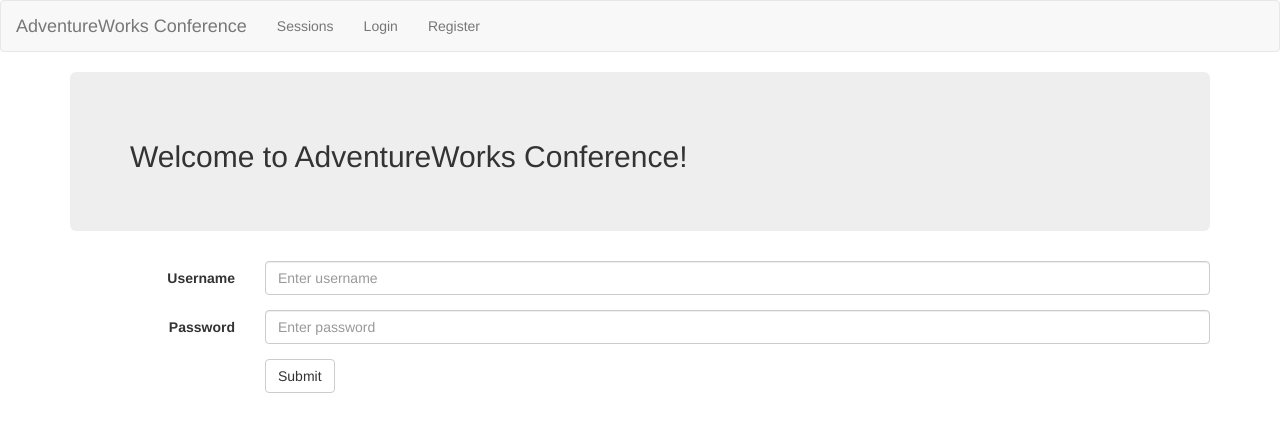
After one commit to AgataSkie/ConferenceApp, a Django app: page /conference/login/ in a window 1280 px wide. The commit adds this page. Shown: the top 432 px of the page. Run offline with Django 3.2, Linux system fonts and the light colour scheme; some libraries are stand-ins or nearby versions.

Commit message:
added login/logout functionality

```diff
--- a/Conference/urls.py
+++ b/Conference/urls.py
@@ -18,6 +18,6 @@ from django.contrib import admin
 
 
 urlpatterns = [
-    url(r'^admin/', admin.site.urls),
+    url(r'^admin/', admin.site.urls, name='admin'),
     url(r'^conference/', include('ConferenceApp.urls')),
 ]
--- /dev/null
+++ b/ConferenceApp/auth.py
@@ -0,0 +1,31 @@
+from django.shortcuts import render, redirect
+from django.contrib import auth
+
+def login(request):
+
+    if request.method == "GET":
+        return render(request, "ConferenceApp/auth/login.html")
+
+    elif request.method == "POST":
+        username = request.POST['username']
+        password = request.POST['password']
+        user = auth.authenticate(username=username, password=password)
+
+        if user is not None:
+            if user.is_active:
+                auth.login(request, user)
+                next = ""
+                if "next" in request.GET:
+                    next = request.GET["next"]
+                if next == None or next == "":
+                    next = "/conference/"
+                return redirect(next)
+            else:
+                return render(request, "ConferenceApp/auth/login.html", { "warning": "Your account is disabled"})
+        else:
+            return render(request, "ConferenceApp/auth/login.html", { "warning": "Invalid username or password"})
+
+
+def logout(request):
+    auth.logout(request)
+    return redirect('conference:index')
--- /dev/null
+++ b/ConferenceApp/templates/ConferenceApp/auth/login.html
@@ -0,0 +1,24 @@
+{% extends 'ConferenceApp/layout.html' %}
+
+{% block content %}
+<form class="form-horizontal" role="form" method="post">
+{% csrf_token %}
+	<div class="form-group">
+		<label class="col-sm-2 control-label" for="username">Username</label>
+		<div class="col-sm-10">
+			<input type="text" class="form-control" id="username" name="username" placeholder="Enter username">
+		</div>
+	</div>
+	<div class="form-group">
+		<label class="col-sm-2 control-label" for="password">Password</label>
+		<div class="col-sm-10">
+			<input type="password" class="form-control" id="password" name="password" placeholder="Enter password">
+		</div>
+	</div>
+	<div class="form-group">
+		<div class="col-sm-offset-2 col-sm-10">
+			<button type="submit" class="btn btn-default">Submit</button>
+		</div>
+	</div>
+</form>
+{% endblock %}
--- a/ConferenceApp/templates/ConferenceApp/index.html
+++ b/ConferenceApp/templates/ConferenceApp/index.html
@@ -1,5 +1,5 @@
 {% extends 'ConferenceApp/layout.html' %}
 
 {% block content %}
-Hello, world!
+Welcome {{ user.username }}!
 {% endblock %}
--- a/ConferenceApp/templates/ConferenceApp/layout.html
+++ b/ConferenceApp/templates/ConferenceApp/layout.html
@@ -27,7 +27,7 @@
 					<span class="icon-bar"></span>
 					<span class="icon-bar"></span>
 				</button>
-				<a class="navbar-brand" href="#">AdventureWorks Conference</a>
+				<a class="navbar-brand" href="{% url 'conference:index' %}">AdventureWorks Conference</a>
 			</div>
 			<!-- Collect the nav links, forms, and other content for toggling -->
 			<div class="collapse navbar-collapse" id="nav-toggle">
@@ -35,9 +35,9 @@
 					<li><a href="#">Sessions</a></li>
 
 					{% if user.is_authenticated %}
-						<li><a href="#">Logout</a></li>
+						<li><a href="{% url 'conference:logout' %}">Logout</a></li>
 					{% else %}
-						<li><a href="#">Login</a></li>
+						<li><a href="{% url 'conference:login' %}">Login</a></li>
 						<li><a href="#">Register</a></li>
 					{% endif %}
 
@@ -54,6 +54,7 @@
 		</div>
 		{% if warning %}
 			<div class="alert alert-warning alert-dismissable">
+            <button type="button" class="close" data-dismiss="alert" aria-hidden="true">x</button>
 				{{ warning }}
 			</div>
 		{% endif %}
--- a/ConferenceApp/urls.py
+++ b/ConferenceApp/urls.py
@@ -1,7 +1,12 @@
 from django.conf.urls import url
-from . import views
+from . import views, auth
+
+
+app_name = 'conference'
 
 urlpatterns = [
     url(r'^$', views.index, name='index'),
+    url(r'^login/$', auth.login, name='login'),
+    url(r'^logout/$', auth.logout, name='logout'),
 
 ]
--- a/ConferenceApp/views.py
+++ b/ConferenceApp/views.py
@@ -1,6 +1,6 @@
-from django.shortcuts import render, HttpResponse
+from django.shortcuts import render, redirect
 
 
 # Create your views here.
 def index(request):
-    return render(request, 'ConferenceApp/index.html', {})
+    return render(request, 'ConferenceApp/index.html')
```
